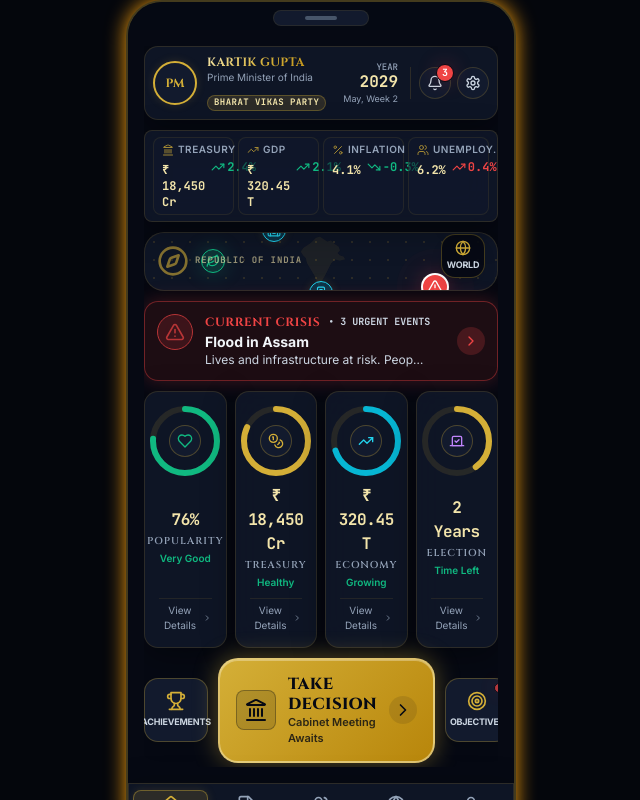
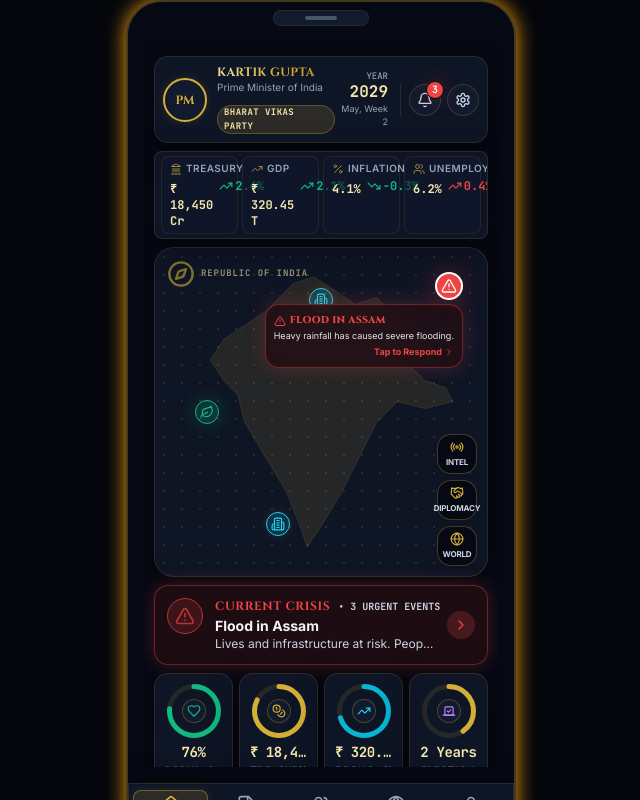
Before and after one commit to KartikGupta06/Pradhan-Mantri-Simulator, a Next.js app: page /dashboard in a window 1280 px wide. Shown: the whole page, without its empty margins (319-959 px from the left). Built offline with nearby package versions, Linux system fonts and the light colour scheme.

Commit message:
Polish Home Screen layout: Hero map height 340-380px, 4-column compact health grid, dominant TAKE DECISION CTA, non-clipping side buttons, 8pt spacing system

```diff
--- a/components/game/CountryHealthGrid.tsx
+++ b/components/game/CountryHealthGrid.tsx
@@ -15,7 +15,7 @@ export const CountryHealthGrid: React.FC<CountryHealthGridProps> = ({
   className,
 }) => {
   return (
-    <div className={cn('grid grid-cols-2 sm:grid-cols-4 gap-2 w-full', className)}>
+    <div className={cn('grid grid-cols-4 gap-1.5 w-full shrink-0', className)}>
       {/* Popularity Card */}
       <StatCard
         title="POPULARITY"
@@ -23,7 +23,7 @@ export const CountryHealthGrid: React.FC<CountryHealthGridProps> = ({
         subtitle="Very Good"
         percentage={76}
         ringVariant="emerald"
-        icon={<Heart className="w-4 h-4 text-emerald" />}
+        icon={<Heart className="w-3.5 h-3.5 text-emerald" />}
         onViewDetails={() => onCardClick?.('popularity')}
       />
 
@@ -34,7 +34,7 @@ export const CountryHealthGrid: React.FC<CountryHealthGridProps> = ({
         subtitle="Healthy"
         percentage={82}
         ringVariant="gold"
-        icon={<Coins className="w-4 h-4 text-gold" />}
+        icon={<Coins className="w-3.5 h-3.5 text-gold" />}
         onViewDetails={() => onCardClick?.('treasury')}
       />
 
@@ -45,7 +45,7 @@ export const CountryHealthGrid: React.FC<CountryHealthGridProps> = ({
         subtitle="Growing"
         percentage={70}
         ringVariant="cyan"
-        icon={<TrendingUp className="w-4 h-4 text-cyan-400" />}
+        icon={<TrendingUp className="w-3.5 h-3.5 text-cyan-400" />}
         onViewDetails={() => onCardClick?.('economy')}
       />
 
@@ -56,7 +56,7 @@ export const CountryHealthGrid: React.FC<CountryHealthGridProps> = ({
         subtitle="Time Left"
         percentage={40}
         ringVariant="gold"
-        icon={<Vote className="w-4 h-4 text-purple-400" />}
+        icon={<Vote className="w-3.5 h-3.5 text-purple-400" />}
         onViewDetails={() => onCardClick?.('election')}
       />
     </div>
--- a/components/game/HeroIndiaMap.tsx
+++ b/components/game/HeroIndiaMap.tsx
@@ -23,7 +23,7 @@ export const HeroIndiaMap: React.FC<HeroIndiaMapProps> = ({
   return (
     <div
       className={cn(
-        'w-full h-72 sm:h-80 rounded-game-lg glass-panel relative overflow-hidden border-2 border-gold/25 shadow-2xl flex flex-col justify-between p-3 select-none',
+        'w-full h-[340px] sm:h-[380px] flex-1 min-h-[330px] rounded-game-lg glass-panel relative overflow-hidden border-2 border-gold/30 shadow-2xl flex flex-col justify-between p-3 select-none',
         className
       )}
     >
@@ -31,8 +31,8 @@ export const HeroIndiaMap: React.FC<HeroIndiaMapProps> = ({
       <div className="absolute inset-0 bg-[radial-gradient(#d4af37_1px,transparent_1px)] [background-size:18px_18px] opacity-15 pointer-events-none" />
 
       {/* Styled India Map Vector Graphic Silhouette Container */}
-      <div className="absolute inset-0 flex items-center justify-center pointer-events-none opacity-40">
-        <svg viewBox="0 0 400 450" className="w-full h-full text-gold/20 fill-current stroke-gold/40 stroke-1">
+      <div className="absolute inset-0 flex items-center justify-center pointer-events-none p-2 opacity-45">
+        <svg viewBox="0 0 400 450" className="w-full h-full text-gold/25 fill-current stroke-gold/50 stroke-1 object-contain">
           {/* Stylized India Peninsula Path */}
           <path d="M160,40 L190,30 L220,50 L250,70 L280,60 L310,90 L340,110 L350,140 L330,160 L350,180 L380,190 L390,210 L350,220 L310,210 L280,240 L260,280 L230,340 L200,390 L180,420 L170,390 L150,340 L120,290 L90,240 L80,200 L60,180 L40,150 L60,120 L90,100 L120,80 Z" />
         </svg>
@@ -40,31 +40,31 @@ export const HeroIndiaMap: React.FC<HeroIndiaMapProps> = ({
 
       {/* Ambient Pulsing Map Node Orbs */}
       {/* North Node */}
-      <div className="absolute top-12 left-1/2 -translate-x-1/2 flex items-center justify-center">
+      <div className="absolute top-10 left-1/2 -translate-x-1/2 flex items-center justify-center">
         <div className="w-6 h-6 rounded-full bg-cyan-500/20 border border-cyan-400 flex items-center justify-center text-cyan-400 shadow-gold-sm">
           <Building2 className="w-3.5 h-3.5" />
         </div>
       </div>
 
       {/* West Node */}
-      <div className="absolute top-1/2 left-14 -translate-y-1/2 flex items-center justify-center">
+      <div className="absolute top-1/2 left-10 -translate-y-1/2 flex items-center justify-center">
         <div className="w-6 h-6 rounded-full bg-emerald/20 border border-emerald flex items-center justify-center text-emerald shadow-emerald-glow">
           <Leaf className="w-3.5 h-3.5" />
         </div>
       </div>
 
       {/* South Node */}
-      <div className="absolute bottom-12 left-1/3 flex items-center justify-center">
+      <div className="absolute bottom-10 left-1/3 flex items-center justify-center">
         <div className="w-6 h-6 rounded-full bg-cyan-500/20 border border-cyan-400 flex items-center justify-center text-cyan-400 shadow-gold-sm">
           <Building2 className="w-3.5 h-3.5" />
         </div>
       </div>
 
       {/* HERO CRISIS MARKER & FLOATING CALLOUT CARD (Assam - Northeast) */}
-      <div className="absolute top-10 right-6 sm:right-12 z-20 flex flex-col items-end">
+      <div className="absolute top-6 right-3 sm:right-6 z-20 flex flex-col items-end max-w-[210px]">
         {/* Pulsing Red Hazard Ring Marker */}
         <div className="relative flex items-center justify-center mb-1">
-          <div className="absolute w-10 h-10 rounded-full bg-crimson/30 animate-ping" />
+          <div className="absolute w-9 h-9 rounded-full bg-crimson/30 animate-ping" />
           <motion.div
             whileHover={{ scale: 1.1 }}
             whileTap={{ scale: 0.9 }}
@@ -79,56 +79,56 @@ export const HeroIndiaMap: React.FC<HeroIndiaMapProps> = ({
         <motion.div
           whileHover={{ scale: 1.02 }}
           onClick={onCrisisClick}
-          className="glass-panel-crimson rounded-game p-2.5 max-w-[200px] sm:max-w-[220px] flex flex-col gap-1 border-crimson/60 cursor-pointer shadow-2xl"
+          className="glass-panel-crimson rounded-game p-2 flex flex-col gap-0.5 border-crimson/60 cursor-pointer shadow-2xl w-full"
         >
-          <div className="flex items-center gap-1.5 text-crimson">
-            <AlertTriangle className="w-3.5 h-3.5 shrink-0" />
-            <span className="font-heading text-[11px] font-extrabold uppercase tracking-wide">
+          <div className="flex items-center gap-1 text-crimson">
+            <AlertTriangle className="w-3 h-3 shrink-0" />
+            <span className="font-heading text-[10px] font-extrabold uppercase tracking-wide truncate">
               FLOOD IN ASSAM
             </span>
           </div>
-          <p className="text-[10px] text-slate-200 font-sans leading-tight line-clamp-2">
+          <p className="text-[9px] text-slate-200 font-sans leading-tight line-clamp-2">
             Heavy rainfall has caused severe flooding.
           </p>
-          <div className="flex items-center justify-end gap-0.5 text-[10px] font-sans font-bold text-crimson hover:underline pt-0.5">
+          <div className="flex items-center justify-end gap-0.5 text-[9px] font-sans font-bold text-crimson hover:underline pt-0.5">
             <span>Tap to Respond</span>
-            <ChevronRight className="w-3 h-3" />
+            <ChevronRight className="w-2.5 h-2.5" />
           </div>
         </motion.div>
       </div>
 
       {/* Bottom Left Compass Rose Watermark */}
       <div className="z-10 flex items-center gap-1.5 opacity-60">
-        <Compass className="w-8 h-8 text-gold animate-spin-slow" />
+        <Compass className="w-7 h-7 text-gold animate-spin-slow" />
         <span className="text-[9px] font-mono font-bold tracking-widest text-gold-light uppercase">
           REPUBLIC OF INDIA
         </span>
       </div>
 
       {/* Right Floating Tactical Tool Column (Intel, Diplomacy, World) */}
-      <div className="absolute right-3 bottom-3 z-20 flex flex-col gap-2">
+      <div className="absolute right-2.5 bottom-2.5 z-20 flex flex-col gap-1.5">
         <button
           onClick={onIntelClick}
-          className="w-11 h-11 rounded-game bg-navy-dark/90 border border-gold/30 flex flex-col items-center justify-center text-slate-300 hover:text-gold hover:border-gold shadow-lg transition-all"
+          className="w-10 h-10 rounded-game bg-navy-dark/90 border border-gold/30 flex flex-col items-center justify-center text-slate-300 hover:text-gold hover:border-gold shadow-lg transition-all"
         >
-          <Radio className="w-4 h-4 text-gold" />
-          <span className="text-[9px] font-sans font-bold tracking-tight uppercase mt-0.5">Intel</span>
+          <Radio className="w-3.5 h-3.5 text-gold" />
+          <span className="text-[8px] font-sans font-bold tracking-tight uppercase mt-0.5">Intel</span>
         </button>
 
         <button
           onClick={onDiplomacyClick}
-          className="w-11 h-11 rounded-game bg-navy-dark/90 border border-gold/30 flex flex-col items-center justify-center text-slate-300 hover:text-gold hover:border-gold shadow-lg transition-all"
+          className="w-10 h-10 rounded-game bg-navy-dark/90 border border-gold/30 flex flex-col items-center justify-center text-slate-300 hover:text-gold hover:border-gold shadow-lg transition-all"
         >
-          <Handshake className="w-4 h-4 text-gold" />
-          <span className="text-[9px] font-sans font-bold tracking-tight uppercase mt-0.5">Diplomacy</span>
+          <Handshake className="w-3.5 h-3.5 text-gold" />
+          <span className="text-[8px] font-sans font-bold tracking-tight uppercase mt-0.5">Diplomacy</span>
         </button>
 
         <button
           onClick={onWorldClick}
-          className="w-11 h-11 rounded-game bg-navy-dark/90 border border-gold/30 flex flex-col items-center justify-center text-slate-300 hover:text-gold hover:border-gold shadow-lg transition-all"
+          className="w-10 h-10 rounded-game bg-navy-dark/90 border border-gold/30 flex flex-col items-center justify-center text-slate-300 hover:text-gold hover:border-gold shadow-lg transition-all"
         >
-          <Globe className="w-4 h-4 text-gold" />
-          <span className="text-[9px] font-sans font-bold tracking-tight uppercase mt-0.5">World</span>
+          <Globe className="w-3.5 h-3.5 text-gold" />
+          <span className="text-[8px] font-sans font-bold tracking-tight uppercase mt-0.5">World</span>
         </button>
       </div>
     </div>
--- a/components/game/HomeScreen.tsx
+++ b/components/game/HomeScreen.tsx
@@ -18,7 +18,7 @@ export const HomeScreen: React.FC = () => {
   return (
     <motion.div
       {...pageTransition}
-      className="flex-1 flex flex-col gap-2.5 pb-1 max-w-full overflow-x-hidden"
+      className="flex-1 h-full flex flex-col justify-between p-2 sm:p-2.5 gap-2 max-w-full overflow-hidden select-none"
     >
       {/* 1. Top PM Profile Bar */}
       <PlayerProfileCard
@@ -29,7 +29,7 @@ export const HomeScreen: React.FC = () => {
       {/* 2. National Stats Strip */}
       <TopStatusBar />
 
-      {/* 3. Hero India Map Viewport */}
+      {/* 3. Hero India Map Viewport (Visual Hero) */}
       <HeroIndiaMap
         onCrisisClick={() => setActiveModal('crisis')}
         onIntelClick={() => setActiveModal('intel')}
@@ -45,10 +45,10 @@ export const HomeScreen: React.FC = () => {
         onRespondClick={() => setActiveModal('crisis')}
       />
 
-      {/* 5. Country Health Cards (Popularity, Treasury, Economy, Election) */}
+      {/* 5. Country Health Cards (4-Column Compact Single Row) */}
       <CountryHealthGrid onCardClick={(metric) => setActiveModal(metric)} />
 
-      {/* 6. Primary Action Bar (Achievements, TAKE DECISION CTA, Objectives) */}
+      {/* 6. Primary Action Bar (Achievements, Dominant TAKE DECISION CTA, Objectives) */}
       <PrimaryActionBar
         onTakeDecisionClick={() => setActiveModal('decision')}
         onAchievementsClick={() => setActiveModal('achievements')}
--- a/components/game/PrimaryActionBar.tsx
+++ b/components/game/PrimaryActionBar.tsx
@@ -24,21 +24,21 @@ export const PrimaryActionBar: React.FC<PrimaryActionBarProps> = ({
   className,
 }) => {
   return (
-    <div className={cn('w-full flex items-center justify-between gap-2.5 z-30 shrink-0', className)}>
+    <div className={cn('w-full flex items-center justify-between gap-2 z-30 shrink-0', className)}>
       {/* Left Achievements Button */}
       <motion.button
         {...tapAnimation}
         onClick={onAchievementsClick}
-        className="w-14 h-14 sm:w-16 sm:h-16 rounded-game bg-navy-surface border border-gold/30 flex flex-col items-center justify-center text-slate-300 hover:text-gold hover:border-gold shadow-lg shrink-0 cursor-pointer"
+        className="w-14 h-14 sm:w-16 sm:h-16 rounded-game bg-navy-surface border border-gold/30 flex flex-col items-center justify-center p-1 text-slate-300 hover:text-gold hover:border-gold shadow-lg shrink-0 cursor-pointer overflow-hidden relative"
       >
-        <Trophy className="w-5 h-5 text-gold" />
-        <span className="text-[9px] font-sans font-bold uppercase tracking-tight mt-1 text-slate-300">
+        <Trophy className="w-4 h-4 sm:w-5 sm:h-5 text-gold shrink-0" />
+        <span className="text-[9px] font-sans font-bold uppercase tracking-tight mt-1 text-slate-300 truncate w-full text-center">
           Achievements
         </span>
       </motion.button>
 
       {/* Center Hero TAKE DECISION CTA */}
-      <div className="flex-1">
+      <div className="flex-1 min-w-0">
         <LargeCTAButton onClick={onTakeDecisionClick} />
       </div>
 
@@ -46,13 +46,13 @@ export const PrimaryActionBar: React.FC<PrimaryActionBarProps> = ({
       <motion.button
         {...tapAnimation}
         onClick={onObjectivesClick}
-        className="w-14 h-14 sm:w-16 sm:h-16 rounded-game bg-navy-surface border border-gold/30 flex flex-col items-center justify-center text-slate-300 hover:text-gold hover:border-gold shadow-lg shrink-0 cursor-pointer relative"
+        className="w-14 h-14 sm:w-16 sm:h-16 rounded-game bg-navy-surface border border-gold/30 flex flex-col items-center justify-center p-1 text-slate-300 hover:text-gold hover:border-gold shadow-lg shrink-0 cursor-pointer relative overflow-hidden"
       >
-        <Target className="w-5 h-5 text-gold" />
+        <Target className="w-4 h-4 sm:w-5 sm:h-5 text-gold shrink-0" />
         {hasObjectiveNotification && (
           <NotificationDot className="absolute top-1 right-1" />
         )}
-        <span className="text-[9px] font-sans font-bold uppercase tracking-tight mt-1 text-slate-300">
+        <span className="text-[9px] font-sans font-bold uppercase tracking-tight mt-1 text-slate-300 truncate w-full text-center">
           Objectives
         </span>
       </motion.button>
--- a/components/ui/LargeCTAButton.tsx
+++ b/components/ui/LargeCTAButton.tsx
@@ -26,31 +26,31 @@ export const LargeCTAButton: React.FC<LargeCTAButtonProps> = ({
       {...tapAnimation}
       onClick={onClick}
       className={cn(
-        'w-full py-3.5 px-4 rounded-game-lg gold-glow-button border-2 border-gold-light/60 flex items-center justify-between text-navy-dark relative overflow-hidden group cursor-pointer transition-all duration-200',
+        'w-full py-3.5 sm:py-4 px-3 sm:px-4 rounded-game-lg gold-glow-button border-2 border-gold-light/90 flex items-center justify-between text-navy-dark relative overflow-hidden group cursor-pointer shadow-gold-glow transition-all duration-200 shrink-0',
         className
       )}
     >
       {/* Shimmer Light Effect */}
-      <div className="absolute inset-0 bg-gradient-to-r from-transparent via-white/20 to-transparent -translate-x-full group-hover:translate-x-full transition-transform duration-1000 ease-in-out" />
+      <div className="absolute inset-0 bg-gradient-to-r from-transparent via-white/25 to-transparent -translate-x-full group-hover:translate-x-full transition-transform duration-1000 ease-in-out" />
 
       {/* Left Icon Container */}
-      <div className="w-10 h-10 rounded-game-sm bg-navy-dark/15 border border-navy-dark/30 flex items-center justify-center shrink-0">
-        {icon || <Landmark className="w-6 h-6 text-navy-dark" />}
+      <div className="w-9 h-9 sm:w-10 sm:h-10 rounded-game-sm bg-navy-dark/15 border border-navy-dark/30 flex items-center justify-center shrink-0">
+        {icon || <Landmark className="w-5 h-5 sm:w-6 sm:h-6 text-navy-dark" />}
       </div>
 
       {/* Center Labels */}
-      <div className="flex flex-col text-left flex-1 px-3">
-        <span className="font-heading text-base font-extrabold tracking-wide uppercase leading-tight text-navy-dark">
+      <div className="flex flex-col text-left flex-1 px-2.5 min-w-0">
+        <span className="font-heading text-sm sm:text-base font-extrabold tracking-wider uppercase leading-tight text-navy-dark truncate">
           {title}
         </span>
-        <span className="font-sans text-[11px] font-semibold text-navy-dark/80 tracking-normal">
+        <span className="font-sans text-[10px] sm:text-[11px] font-bold text-navy-dark/85 tracking-normal truncate">
           {subtitle}
         </span>
       </div>
 
       {/* Right Arrow */}
-      <div className="w-7 h-7 rounded-full bg-navy-dark/10 flex items-center justify-center shrink-0">
-        <ChevronRight className="w-5 h-5 text-navy-dark" />
+      <div className="w-6 h-6 sm:w-7 sm:h-7 rounded-full bg-navy-dark/15 flex items-center justify-center shrink-0">
+        <ChevronRight className="w-4 h-4 sm:w-5 sm:h-5 text-navy-dark" />
       </div>
     </motion.button>
   );
--- a/components/ui/StatCard.tsx
+++ b/components/ui/StatCard.tsx
@@ -32,25 +32,30 @@ export const StatCard: React.FC<StatCardProps> = ({
       variant="glass"
       interactive={!!onViewDetails}
       onClick={onViewDetails}
-      className={cn('flex flex-col items-center justify-between p-3.5 text-center gap-2 border-gold/20', className)}
+      className={cn(
+        'flex flex-col items-center justify-between p-2 sm:p-2.5 text-center gap-1 border-gold/20 overflow-hidden w-full h-full',
+        className
+      )}
     >
       {/* Circular Ring with Center Icon */}
-      <ProgressRing value={percentage} size={70} strokeWidth={6} variant={ringVariant}>
+      <ProgressRing value={percentage} size={54} strokeWidth={5} variant={ringVariant}>
         {icon && (
-          <div className="w-8 h-8 rounded-full bg-navy-surface border border-gold/30 flex items-center justify-center text-gold">
+          <div className="w-6 h-6 rounded-full bg-navy-surface border border-gold/30 flex items-center justify-center text-gold">
             {icon}
           </div>
         )}
       </ProgressRing>
 
       {/* Main Value & Labels */}
-      <div className="flex flex-col items-center">
-        <span className="font-mono text-base font-bold text-gold-light tracking-tight">{value}</span>
-        <span className="font-heading text-[10px] uppercase tracking-widest text-slate-400 mt-0.5">
+      <div className="flex flex-col items-center w-full min-w-0">
+        <span className="font-mono text-xs sm:text-sm font-bold text-gold-light tracking-tight truncate w-full">
+          {value}
+        </span>
+        <span className="font-heading text-[9px] uppercase tracking-widest text-slate-400 mt-0.5 truncate w-full">
           {title}
         </span>
         {subtitle && (
-          <span className="text-[10px] font-sans font-semibold text-emerald mt-0.5">
+          <span className="text-[9px] font-sans font-semibold text-emerald mt-0.5 truncate w-full">
             {subtitle}
           </span>
         )}
@@ -58,9 +63,9 @@ export const StatCard: React.FC<StatCardProps> = ({
 
       {/* View Details Link */}
       {onViewDetails && (
-        <div className="flex items-center gap-0.5 text-[10px] font-sans text-slate-400 hover:text-gold transition-colors pt-1 border-t border-gold/10 w-full justify-center">
+        <div className="flex items-center gap-0.5 text-[9px] font-sans text-slate-400 hover:text-gold transition-colors pt-0.5 border-t border-gold/10 w-full justify-center shrink-0">
           <span>View Details</span>
-          <ChevronRight className="w-3 h-3" />
+          <ChevronRight className="w-2.5 h-2.5" />
         </div>
       )}
     </Card>
--- a/components/ui/TopStatusBar.tsx
+++ b/components/ui/TopStatusBar.tsx
@@ -23,7 +23,7 @@ export const TopStatusBar: React.FC<TopStatusBarProps> = ({
   return (
     <div
       className={cn(
-        'w-full glass-panel rounded-game-sm px-2 py-1.5 grid grid-cols-4 gap-1 z-30 shrink-0',
+        'w-full glass-panel rounded-game-sm px-1.5 py-1 grid grid-cols-4 gap-1 z-30 shrink-0 overflow-hidden',
         className
       )}
     >
```
